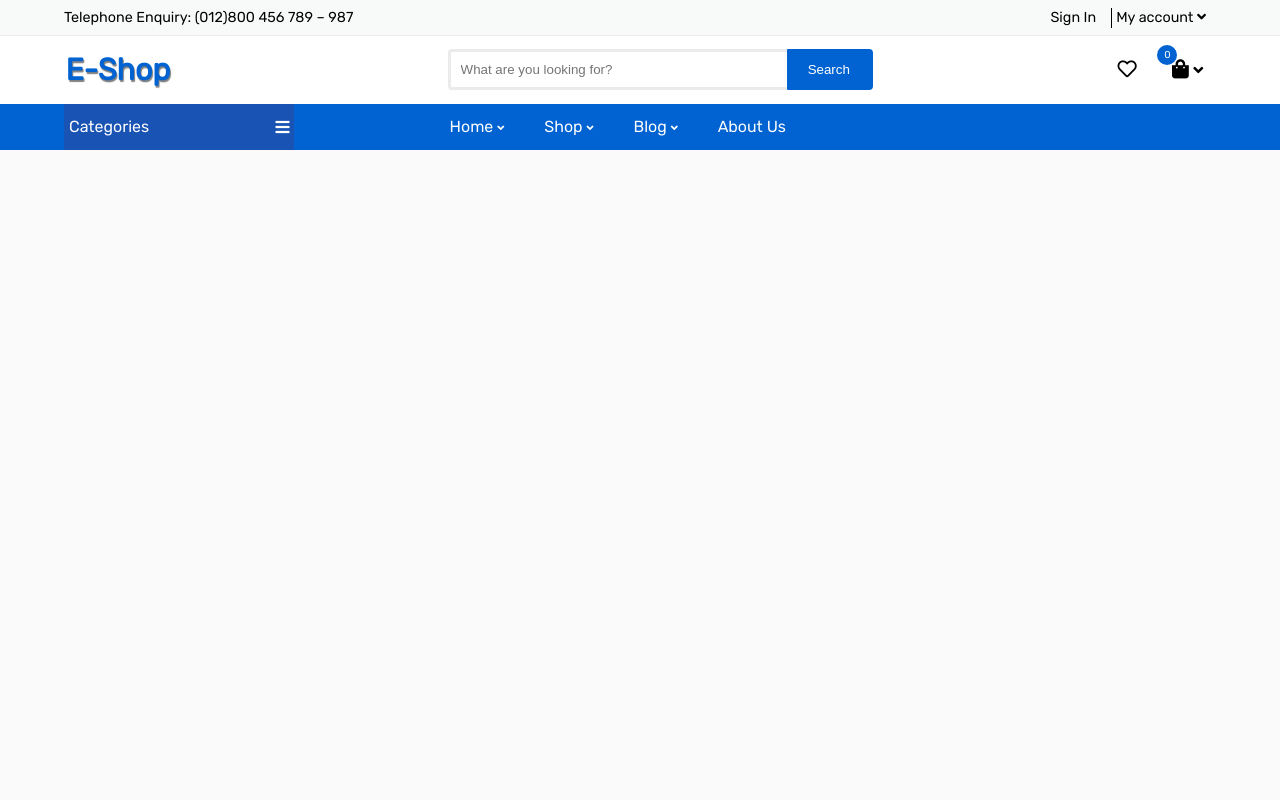
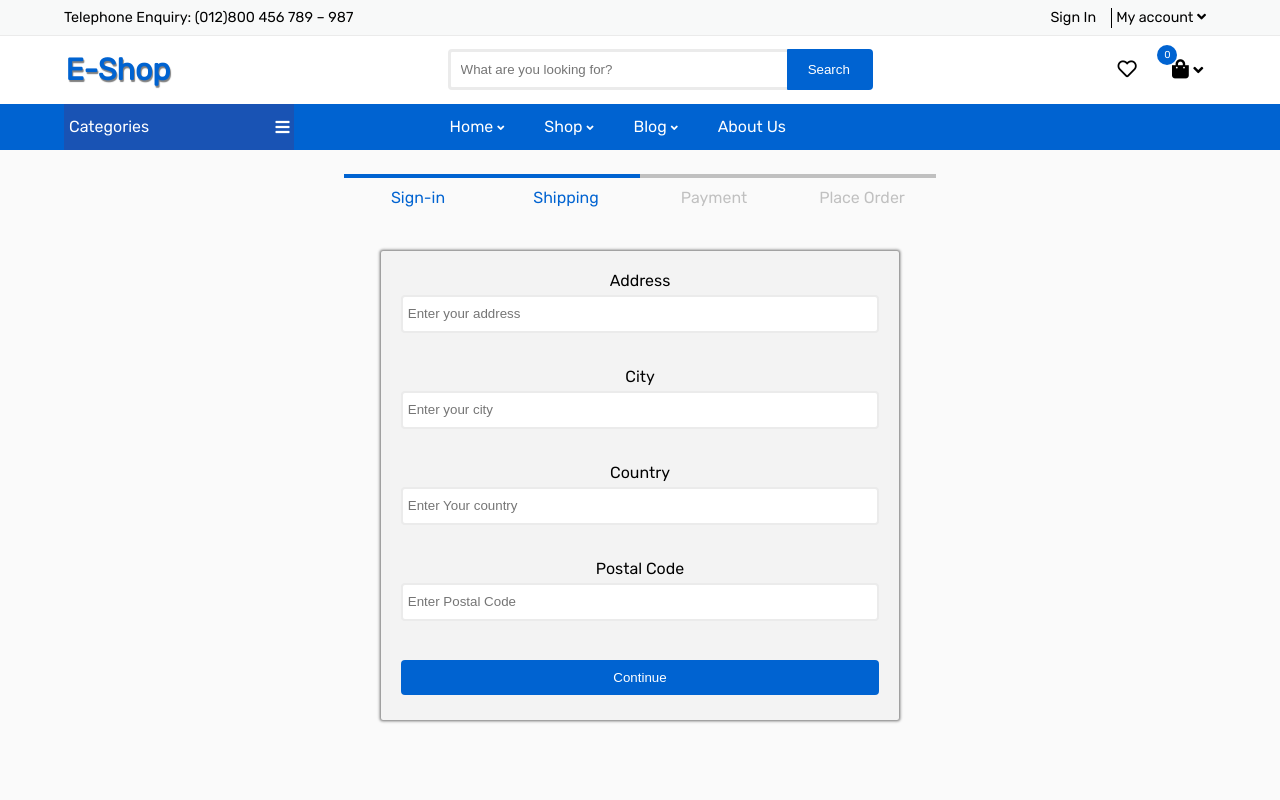
Before and after one commit to MoazG/E-Shop, a React (Create React App) app in the folder client/: page /shipping in a window 1280 px wide. Shown: the top 800 px of the page. Built offline with nearby package versions, Linux system fonts and the light colour scheme.

Commit message:
add shipping & payment screens

```diff
--- a/client/src/App.js
+++ b/client/src/App.js
@@ -9,6 +9,8 @@ import RegisterScreen from "./Screens/RegisterScreen/RegisterScreen";
 import ProfileScreen from "./Screens/ProfileScreen/ProfileScreen";
 import ProductScreen from "./Screens/ProductScreen/ProductScreen";
 import CartScreen from "./Screens/CartScreen/CartScreen";
+import ShippingScreen from "./Screens/ShippingScreen/ShippingScreen";
+import PaymentScreen from "./Screens/PaymentScreen/PaymentScreen";
 
 function App() {
   return (
@@ -20,6 +22,8 @@ function App() {
           <Route path="/register" component={RegisterScreen} exact />
           <Route path="/profile" component={ProfileScreen} exact />
           <Route path="/cart/:id?" component={CartScreen} />
+          <Route path="/shipping" component={ShippingScreen} />
+          <Route path="/payment" component={PaymentScreen} />
           <Route path="/page/:pageNumber" component={HomeScreen} exact />
           <Route path="/product/:id" component={ProductScreen} exact />
           <Route path="/" component={HomeScreen} exact />
--- a/client/src/Components/Header/Midnav/Midnav.js
+++ b/client/src/Components/Header/Midnav/Midnav.js
@@ -97,7 +97,9 @@ const Midnav = ({ showSideBar, setShowSideBar }) => {
                     <Link to="/cart" className={classes.Cart_btn}>
                       View cart
                     </Link>
-                    <button className={classes.Cart_btn}>Checkout</button>
+                    <Link to="/shipping" className={classes.Cart_btn}>
+                      Checkout
+                    </Link>
                   </div>
                 </div>
               </div>
--- /dev/null
+++ b/client/src/Components/UI/CheckOutSteps/CheckOutSteps.js
@@ -0,0 +1,15 @@
+import React from "react";
+import classes from "./CheckOutSteps.module.css";
+
+const CheckOutSteps = ({ step1, step2, step3, step4 }) => {
+  return (
+    <div className={classes.Checkout_steps}>
+      <div className={step1 ? classes.Active : ""}>Sign-in</div>
+      <div className={step2 ? classes.Active : ""}>Shipping</div>
+      <div className={step3 ? classes.Active : ""}>Payment</div>
+      <div className={step4 ? classes.Active : ""}>Place Order</div>
+    </div>
+  );
+};
+
+export default CheckOutSteps;
--- /dev/null
+++ b/client/src/Components/UI/CheckOutSteps/CheckOutSteps.module.css
@@ -0,0 +1,20 @@
+.Checkout_steps {
+  display: flex;
+  justify-content: space-between;
+  width: 40rem;
+  margin: 0 auto;
+  padding: 1.5rem;
+}
+
+.Checkout_steps > div {
+  flex: 1 1;
+  border-top: 0.3rem #c0c0c0 solid;
+  color: #c0c0c0;
+  padding-top: 0.6rem;
+  text-align: center;
+}
+
+.Checkout_steps > div.Active {
+  border-top: 0.3rem #0063d1 solid;
+  color: #0063d1;
+}
--- a/client/src/Screens/LoginScreen/LoginScreen.module.css
+++ b/client/src/Screens/LoginScreen/LoginScreen.module.css
@@ -58,13 +58,22 @@
   padding: 0;
   border: none;
   cursor: pointer;
-  transition: background 400ms;
+  transition: background-color 400ms;
 }
 .Login_form input[type="submit"]:hover {
   background-color: #242424;
 }
 .Login_form input[type="button"]:focus {
   box-shadow: none;
+}
+.Login_form input[type="radio"] {
+  width: auto;
+  text-align: left;
+  margin: 1rem 0.3rem;
+  border: none;
+  display: inline-block;
+  height: auto;
+  padding: 1rem;
 }
 .Form_option {
   height: 40px;
--- /dev/null
+++ b/client/src/Screens/PaymentScreen/PaymentScreen.js
@@ -0,0 +1,50 @@
+import React from "react";
+import { useState } from "react";
+import { useDispatch, useSelector } from "react-redux";
+import { savePaymentMethod } from "../../actions/cartActions";
+import CheckOutSteps from "../../Components/UI/CheckOutSteps/CheckOutSteps";
+
+import classes from "../LoginScreen/LoginScreen.module.css";
+
+const PaymentScreen = ({ history }) => {
+  const cart = useSelector((state) => state.cart);
+  const { shippingAddress } = cart;
+
+  if (!shippingAddress) {
+    history.push("/shipping");
+  }
+
+  const [paymentMethod, setPaymentMethod] = useState("PayPal");
+
+  const dispatch = useDispatch();
+
+  const submitHandler = (e) => {
+    e.preventDefault();
+    dispatch(savePaymentMethod(paymentMethod));
+    history.push("/placeorder");
+  };
+  return (
+    <div className={`${classes.Form_container} container`}>
+      <CheckOutSteps step1 step2 step3 />
+      <form className={classes.Login_form} onSubmit={submitHandler}>
+        <div className={classes.Form_group}>
+          <p>Select Payment Method</p>
+          <input
+            className={classes.Payment_radio}
+            type="radio"
+            id="payment_method"
+            value="PayPal"
+            name="paymentMethod"
+            checked
+            onChange={(e) => setPaymentMethod(e.target.value)}
+          />
+          <label htmlFor="payment_method">Paypal</label>
+        </div>
+
+        <input type="submit" value="Continue" />
+      </form>
+    </div>
+  );
+};
+
+export default PaymentScreen;
--- /dev/null
+++ b/client/src/Screens/ShippingScreen/ShippingScreen.js
@@ -0,0 +1,142 @@
+import React from "react";
+import { useState } from "react";
+
+import classes from "../LoginScreen/LoginScreen.module.css";
+import { useDispatch, useSelector } from "react-redux";
+
+import CheckOutSteps from "../../Components/UI/CheckOutSteps/CheckOutSteps";
+import { saveShippingAddress } from "../../actions/cartActions";
+
+const ShippingScreen = ({ history }) => {
+  const cart = useSelector((state) => state.cart);
+  const { shippingAddress } = cart;
+
+  const [address, setAddress] = useState(shippingAddress.address);
+  const [city, setCity] = useState(shippingAddress.city);
+  const [postalCode, setPostalCode] = useState(shippingAddress.postalCode);
+  const [country, setCountry] = useState(shippingAddress.country);
+
+  const dispatch = useDispatch();
+
+  const submitHandler = (e) => {
+    e.preventDefault();
+    dispatch(saveShippingAddress({ address, city, postalCode, country }));
+    history.push("/payment");
+  };
+  return (
+    <div className={`${classes.Form_container} container`}>
+      <CheckOutSteps step1 step2 />
+
+      <form onSubmit={submitHandler} className={classes.Login_form}>
+        <div className={classes.Form_group}>
+          <label htmlFor="user-address">Address</label>
+          <input
+            type="text"
+            id="user-address"
+            name="user Address"
+            placeholder="Enter your address"
+            value={address}
+            onChange={(e) => setAddress(e.target.value)}
+          />
+          <div className={classes.Invalid_feedback}>
+            <p>Please entaer a valid address</p>
+          </div>
+        </div>
+        <div className={classes.Form_group}>
+          <label htmlFor="user_city">City</label>
+          <input
+            type="text"
+            name="user_city"
+            id="user_city"
+            placeholder="Enter your city"
+            value={city}
+            onChange={(e) => setCity(e.target.value)}
+          />
+          <div className={classes.Invalid_feedback}>
+            <p>Please entaer a valid Email</p>
+          </div>
+        </div>
+
+        <div className={classes.Form_group}>
+          <label htmlFor="register_password">Country</label>
+          <input
+            type="text"
+            placeholder="Enter Your country"
+            name="user_country"
+            id="register_password"
+            value={country}
+            onChange={(e) => setCountry(e.target.value)}
+          />
+          <div className={classes.Invalid_feedback}>
+            <p>Please entaer a valid Password</p>
+          </div>
+        </div>
+        <div className={classes.Form_group}>
+          <label htmlFor="user_postal-code">Postal Code</label>
+          <input
+            type="text"
+            name="user_postal-code"
+            id="user_postal-code"
+            placeholder="Enter Postal Code"
+            value={postalCode}
+            onChange={(e) => setPostalCode(e.target.value)}
+          />
+          <div className={classes.Invalid_feedback}>
+            <p>Password doesn't match</p>
+          </div>
+        </div>
+        <div className={classes.Invalid_info}>
+          <p>Email or Password is incorrect</p>
+        </div>
+        <input type="submit" value="Continue" />
+      </form>
+      {/* <Form onSubmit={submitHandler}>
+        <FormGroup controlId="address">
+          <FormLabel>Address</FormLabel>
+          <FormControl
+            type="text"
+            placeholder="Enter your Address"
+            value={address}
+            required
+            onChange={(e) => setAddress(e.target.value)}
+          ></FormControl>
+        </FormGroup>
+        <FormGroup controlId="city">
+          <FormLabel>City</FormLabel>
+          <FormControl
+            type="text"
+            placeholder="Enter your city"
+            value={city}
+            required
+            onChange={(e) => setCity(e.target.value)}
+          ></FormControl>
+        </FormGroup>
+        <FormGroup controlId="country">
+          <FormLabel>Country</FormLabel>
+          <FormControl
+            type="text"
+            placeholder="Enter your country"
+            value={country}
+            required
+            onChange={(e) => setCountry(e.target.value)}
+          ></FormControl>
+        </FormGroup>
+        <FormGroup controlId="postalCode">
+          <FormLabel>postalCode</FormLabel>
+          <FormControl
+            type="text"
+            placeholder="Enter your postalCode"
+            value={postalCode}
+            required
+            onChange={(e) => setPostalCode(e.target.value)}
+          ></FormControl>
+        </FormGroup>
+        <Button type="submit" variant="primary">
+          Continue
+        </Button>
+      </Form>*/}
+    </div>
+  );
+};
+
+export default ShippingScreen;
```
Also changed, not shown: client/src/Screens/PaymentScreen/PaymentScreen.module.css (added), client/src/Screens/ShippingScreen/ShippingScreen.module.css (added).
